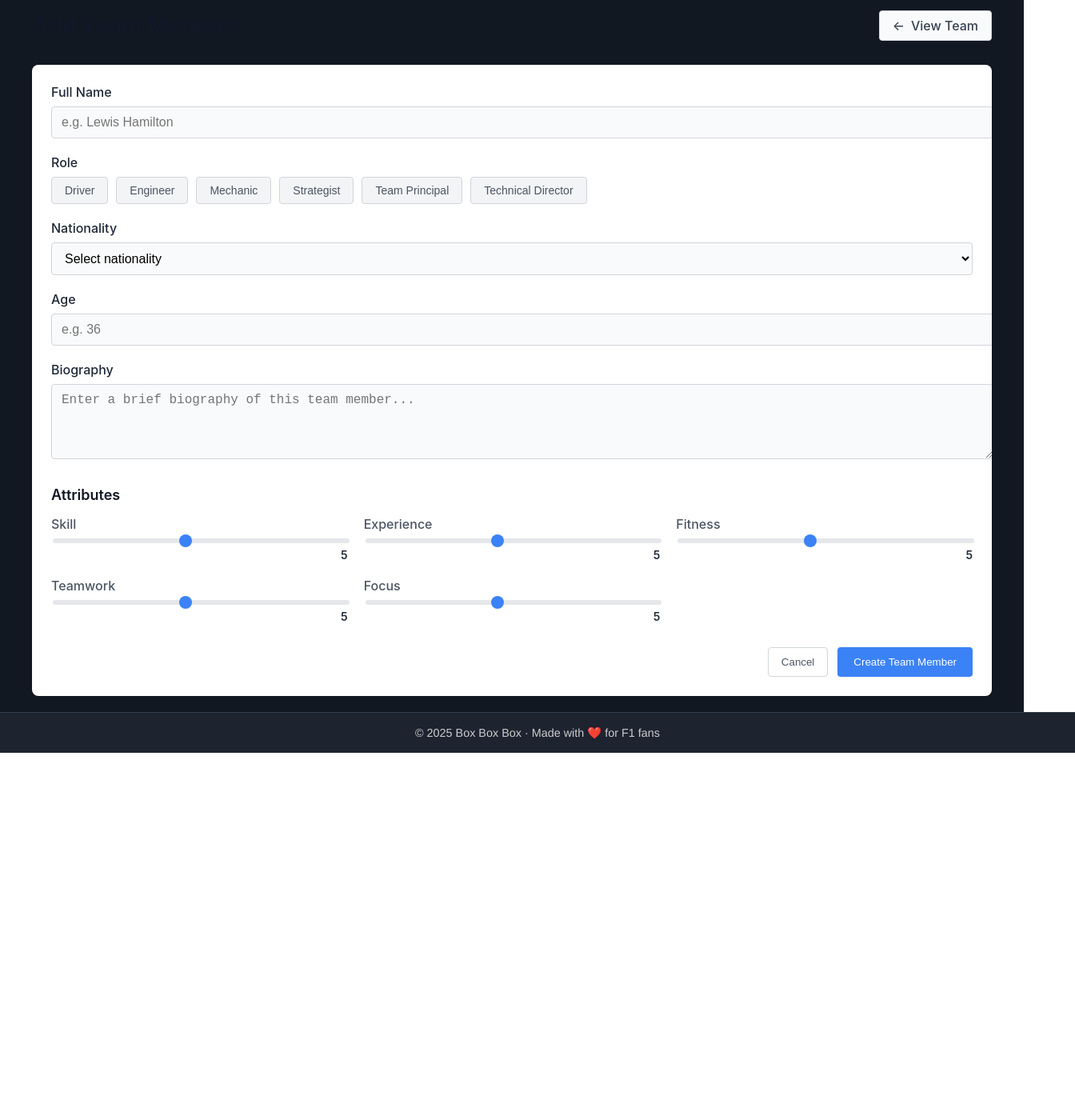
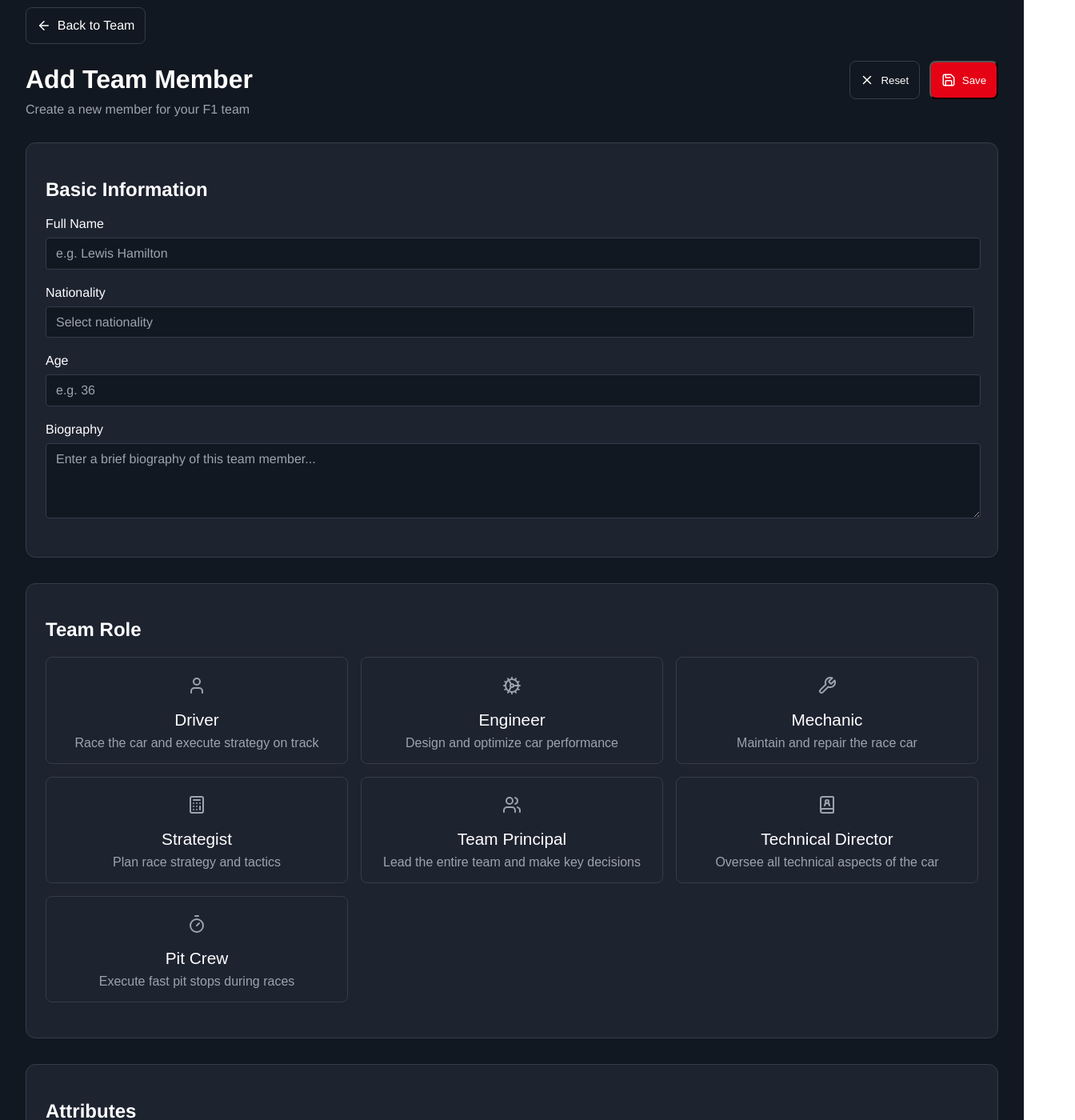
Before and after one commit to Ruhisawant/Box-Box-Box, a React (Vite) app: page /create in a window 1280 px wide. Shown: the part 80-1480 px from the top of the page at 80% size, 1344 px wide, since content can reach past the window. Before the commit the page ends 1021 px from the top, so only its background shows below. Built offline with nearby package versions, Linux system fonts and the light colour scheme.

Commit message:
Create member styling

```diff
--- a/src/App.css
+++ b/src/App.css
@@ -9,3 +9,48 @@ body {
   margin: 0;
   padding: 0;
 }
+
+.main-content {
+  padding: 1rem 2rem;
+  background-color: #121821;
+  color: white;
+}
+
+.container {
+  background-color: #1e2330;
+  padding: 1.5rem;
+  border-radius: 12px;
+  text-align: left;
+  border: 1px solid #333d4b;
+  margin-bottom: 2rem;
+}
+
+.btn {
+  display: inline-flex;
+  align-items: center;
+  gap: 0.5rem;
+  padding: 0.8rem 2rem;
+  border-radius: 8px;
+  text-decoration: none;
+  transition: all 0.3s ease;
+  cursor: pointer;
+}
+
+.btn.primary {
+  background-color: #e50215;
+  color: white;
+}
+
+.btn.primary:hover {
+  background-color: #c80b18;
+}
+
+.btn.secondary {
+  background-color: #121821;
+  border: 1px solid #333d4b;
+  color: white;
+}
+
+.btn.secondary:hover {
+  background-color: #0580ff;
+}
--- a/src/components/Footer.jsx
+++ b/src/components/Footer.jsx
@@ -8,7 +8,6 @@ function Footer() {
       textAlign: 'center',
       position: 'relative',
       bottom: 0,
-      width: '100%',
     },
     text: {
       fontSize: '0.9rem',
--- a/src/pages/CreateMember.css
+++ b/src/pages/CreateMember.css
@@ -1,65 +1,24 @@
-.create-team-member-container {
-  max-width: 1200px;
-  margin: 0 auto;
-  padding: 20px;
-  font-family: 'Inter', sans-serif;
-}
-
-.create-header {
+.header-content {
   display: flex;
   justify-content: space-between;
   align-items: center;
+  width: 100%;
   margin-bottom: 30px;
 }
 
-.create-header h1 {
-  font-size: 28px;
-  font-weight: 700;
-  color: #111827;
-  margin: 0;
+.header-text {
+  text-align: left;
+  left: 0;
 }
 
-.team-link {
-  display: inline-flex;
-  align-items: center;
-  padding: 8px 16px;
-  background-color: #f9fafb;
-  border: 1px solid #d1d5db;
-  border-radius: 4px;
-  color: #374151;
-  text-decoration: none;
-  font-weight: 500;
-  transition: all 0.2s;
+.header-actions {
+  display: flex;
+  gap: 0.75rem;
+  margin-left: auto;
 }
 
-.team-link:hover {
-  background-color: #f3f4f6;
-  border-color: #9ca3af;
-}
-
-.team-link::before {
-  content: "←";
-  margin-right: 8px;
-}
-
-.error-message {
-  background-color: #fee2e2;
-  color: #b91c1c;
-  padding: 12px;
-  border-radius: 4px;
-  margin-bottom: 20px;
-  font-weight: 500;
-}
-
-.team-member-layout {
-  background-color: #ffffff;
-  border-radius: 8px;
-  box-shadow: 0 1px 3px rgba(0, 0, 0, 0.1);
-  overflow: hidden;
-}
-
-.team-member-form {
-  padding: 24px;
+.btn.primary, .btn.secondary {
+  padding: 0.8rem;
 }
 
 .form-group {
@@ -70,20 +29,22 @@
   display: block;
   font-weight: 500;
   margin-bottom: 8px;
-  color: #1f2937;
+  color: #fff;
 }
 
 .form-group input[type="text"],
 .form-group input[type="number"],
 .form-group select,
 .form-group textarea {
-  width: 100%;
+  width: 98%;
   padding: 10px 12px;
-  border: 1px solid #d1d5db;
+  border: 1px solid #333d4b;
   border-radius: 4px;
-  background-color: #f9fafb;
+  background-color: #121821;
   font-size: 16px;
+  color: #9ca4ae;
   transition: border-color 0.2s, box-shadow 0.2s;
+  font-family: Helvetica;
 }
 
 .form-group input[type="text"]:focus,
@@ -92,52 +53,78 @@
 .form-group textarea:focus {
   outline: none;
   border-color: #60a5fa;
-  box-shadow: 0 0 0 2px rgba(96, 165, 250, 0.2);
 }
 
+.form-group input::placeholder,
+.form-group textarea::placeholder {
+  color: #9ca4ae;
+}
+
+.form-group select {
+  width: 99.6%;
+  appearance: none;
+}
+
+/* roles */
 .option-buttons {
-  display: flex;
-  flex-wrap: wrap;
-  gap: 10px;
+  display: grid;
+  grid-template-columns: repeat(3, 1fr);
+  gap: 1rem;
+  width: 100%;
 }
 
 .option-btn {
-  padding: 8px 16px;
-  background-color: #f3f4f6;
-  border: 1px solid #d1d5db;
-  border-radius: 4px;
-  font-size: 14px;
-  font-weight: 500;
-  color: #4b5563;
+  display: flex;
+  flex-direction: column;
+  align-items: center;
+  padding: 1rem;
+  background-color: #1e2330;
+  border: 1px solid #333d4b;
+  color: white;
+  border-radius: 8px;
   cursor: pointer;
-  transition: all 0.2s;
+  transition: all 0.2s ease;
+  text-align: center;
 }
 
 .option-btn:hover {
-  background-color: #e5e7eb;
+  border: 1px solid #ff1801;
 }
 
 .option-btn.selected {
-  background-color: #3b82f6;
-  border-color: #2563eb;
-  color: white;
+  background-color: #32242f;
+  border: 1px solid #ff1801;
 }
 
-.attributes-section {
-  margin-top: 30px;
+.role-icon {
+  margin-bottom: 0.5rem;
+  margin-top: 0.2rem;
+  color: #9ca4ae;
 }
 
-.attributes-section h3 {
-  font-size: 18px;
-  font-weight: 600;
-  margin-bottom: 16px;
-  color: #111827;
+.option-btn.selected .role-icon {
+  color: #ff1801;
+}
+
+.role-label {
+  font-size: 1.3rem;
+  margin-bottom: 0.5rem;
+}
+
+.role-description {
+  font-size: 1rem;
+  color: #9ca4ae;
+}
+
+/* Attributes */
+.attributes h2 {
+  margin-bottom: 20px;
 }
 
 .attribute-sliders {
   display: grid;
-  grid-template-columns: repeat(auto-fill, minmax(280px, 1fr));
-  gap: 20px;
+  grid-template-columns: repeat(3, 1fr);
+  gap: 24px;
 }
 
 .attribute-slider {
@@ -145,47 +132,50 @@
   flex-direction: column;
 }
 
+.attribute-label-row {
+  display: flex;
+  justify-content: space-between;
+  align-items: center;
+  margin-bottom: 6px;
+}
+
 .attribute-slider label {
   font-weight: 500;
-  margin-bottom: 6px;
-  color: #4b5563;
+  color: #fff;
+}
+
+.attribute-value {
+  font-weight: 600;
+  color: #ff1801;
+  font-size: 14px;
 }
 
 .attribute-slider input[type="range"] {
   width: 100%;
   margin-bottom: 6px;
-  -webkit-appearance: none;
   height: 6px;
-  background: #e5e7eb;
+  /* background: blue;  fix this */
   border-radius: 3px;
   outline: none;
 }
 
-.attribute-slider input[type="range"]::-webkit-slider-thumb {
-  -webkit-appearance: none;
+.attribute-slider input[type="range"]::-webkit-slider-thumb,
+.attribute-slider input[type="range"]::-moz-range-thumb {
   appearance: none;
   width: 16px;
   height: 16px;
-  background: #3b82f6;
+  background: #ff1801;
   border-radius: 50%;
   cursor: pointer;
 }
 
-.attribute-slider input[type="range"]::-moz-range-thumb {
-  width: 16px;
-  height: 16px;
-  background: #3b82f6;
-  border-radius: 50%;
-  cursor: pointer;
+.attribute-description {
+  font-size: 12px;
+  color: #9ca4ae;
+  margin-top: 6px;
 }
 
-.attribute-value {
-  font-weight: 600;
-  color: #1f2937;
-  font-size: 14px;
-  align-self: flex-end;
-}
-
+/* buttons */
 .button-group {
   display: flex;
   justify-content: flex-end;
@@ -227,31 +217,3 @@
   background-color: #9ca3af;
   cursor: not-allowed;
 }
-
-@media (max-width: 768px) {
-  .create-header {
-    flex-direction: column;
-    align-items: flex-start;
-    gap: 12px;
-  }
-
-  .option-buttons {
-    flex-direction: column;
-  }
-
-  .option-btn {
-    width: 100%;
-  }
-
-  .attribute-sliders {
-    grid-template-columns: 1fr;
-  }
-
-  .button-group {
-    flex-direction: column;
-  }
-
-  .cancel-btn, .submit-btn {
-    width: 100%;
-  }
-}
--- a/src/pages/CreateMember.jsx
+++ b/src/pages/CreateMember.jsx
@@ -1,5 +1,6 @@
 import { useState } from 'react';
 import { useNavigate, Link } from 'react-router-dom';
+import { Save, X, Timer, Calculator, ArrowLeft, User, Wrench, Users, BookUser, Cog } from 'lucide-react';
 import { supabase } from '../supabase';
 import './CreateMember.css';
 
@@ -10,30 +11,39 @@ function CreateMember() {
   const [nationality, setNationality] = useState('');
   const [age, setAge] = useState('');
   const [bio, setBio] = useState('');
-  const [isLoading, setIsLoading] = useState(false);
-  const [error, setError] = useState(null);
-  const [attributes, setAttributes] = useState({
-    skill: 5,
-    experience: 5,
-    fitness: 5,
-    teamwork: 5,
-    focus: 5,
-    aggression: 5,
-    technical: 5,
-    leadership: 5,
-    strategy: 5
-  });
-
-  // Role options
-  const roleOptions = ['Driver', 'Engineer', 'Mechanic', 'Strategist', 'Team Principal', 'Technical Director'];
+  const [attributes, setAttributes] = useState({});
 
   // Countries list
   const countries = [
-    "Argentina", "Australia", "Austria", "Belgium", "Brazil", "Canada", "China", "Denmark",
-    "Finland", "France", "Germany", "Hungary", "India", "Italy", "Japan", "Mexico",
-    "Monaco", "Netherlands", "New Zealand", "Norway", "Poland", "Portugal", "Russia", "Spain",
-    "Sweden", "Switzerland", "Thailand", "United Kingdom", "United States", "Venezuela"
+    "Argentina", "Australia", "Austria", "Belgium", "Brazil", "Canada", "China", "Denmark", "Finland", "France", "Germany",
+    "Hungary", "India", "Italy", "Japan", "Mexico", "Monaco", "Netherlands", "New Zealand", "Norway", "Poland", "Portugal",
+    "Russia", "Spain", "Sweden", "Switzerland", "Thailand", "United Kingdom", "United States", "Venezuela"
   ];
+
+  // Role options
+  const roleOptions = [
+    {label: 'Driver', description: 'Race the car and execute strategy on track', icon: <User className="role-icon" />},
+    {label: 'Engineer', description: 'Design and optimize car performance', icon: <Cog className="role-icon" />},
+    {label: 'Mechanic', description: 'Maintain and repair the race car', icon: <Wrench className="role-icon" />},
+    {label: 'Strategist', description: 'Plan race strategy and tactics', icon: <Calculator className="role-icon" />},
+    {label: 'Team Principal', description: 'Lead the entire team and make key decisions', icon: <Users className="role-icon" />},
+    {label: 'Technical Director', description: 'Oversee all technical aspects of the car', icon: <BookUser className="role-icon" />},
+    {label: 'Pit Crew', description: 'Execute fast pit stops during races', icon: <Timer className="role-icon" />}
+  ];
+
+  const attributeList = ['skill', 'experience', 'fitness', 'teamwork', 'focus', 'strategy', 'technical', 'leadership', 'aggression'];
+
+  const attributeDescriptions = {
+    skill: "Overall skill level in their specific role",
+    experience: "Years of experience and knowledge in F1",
+    fitness: "Physical condition and endurance",
+    teamwork: "Ability to work effectively with others",
+    focus: "Concentration and attention to detail",
+    strategy: "Race strategy planning and decision making",
+    technical: "Technical knowledge and problem-solving",
+    leadership: "Ability to lead and inspire the team",
+    aggression: "Racing aggression and overtaking ability",
+  };
 
   // Handle attribute change
   const handleAttributeChange = (attribute, value) => {
@@ -46,44 +56,7 @@ function CreateMember() {
   const handleSubmit = async (e) => {
     e.preventDefault();
 
-    if (!name || !role || !nationality || !age || !bio) {
-      setError('Please fill in all required fields');
-      return;
-    }
-
-    if (isNaN(Number(age)) || Number(age) < 16 || Number(age) > 80) {
-      setError('Age must be a number between 16 and 80');
-      return;
-    }
-
-    setIsLoading(true);
-    setError(null);
-
     try {
-      // Filter attributes based on role
-      const filteredAttributes = {
-        skill: attributes.skill,
-        experience: attributes.experience,
-        fitness: attributes.fitness,
-        teamwork: attributes.teamwork,
-        focus: attributes.focus
-      };
-
-      // Add role-specific attributes
-      if (role === 'Driver') {
-        filteredAttributes.aggression = attributes.aggression;
-      }
-      if (role === 'Engineer' || role === 'Mechanic' || role === 'Technical Director') {
-        filteredAttributes.technical = attributes.technical;
-      }
-      if (role === 'Strategist') {
-        filteredAttributes.strategy = attributes.strategy;
-      }
-      if (role === 'Team Principal' || role === 'Technical Director') {
-        filteredAttributes.leadership = attributes.leadership;
-      }
-
-      // Create new team member in Supabase
       const { data, error } = await supabase
         .from('team_members')
         .insert([
@@ -93,34 +66,29 @@ function CreateMember() {
             nationality,
             age: Number(age),
             bio,
-            attributes: filteredAttributes
+            attributes: attributes
           }
         ])
         .select();
-
-      if (error) throw error;
-
-      // Navigate to the team page to see all team members
       navigate('/team');
-
     } catch (error) {
-      setError('Failed to create team member: ' + error.message);
-    } finally {
-      setIsLoading(false);
+      'Failed to create team member: ' + error
     }
   };
 
-  const renderOptions = (options, currentValue, setter) => {
+  const renderRoleOptions = () => {
     return (
       <div className="option-buttons">
-        {options.map(option => (
+        {roleOptions.map(roleOption => (
           <button
-            key={option}
+            key={roleOption.label}
             type="button"
-            className={currentValue === option ? 'option-btn selected' : 'option-btn'}
-            onClick={() => setter(option)}
+            className={role === roleOption.label ? 'option-btn selected' : 'option-btn'}
+            onClick={() => setRole(roleOption.label)}
           >
-            {option}
+            <span className="role-icon">{roleOption.icon}</span>
+            <span className="role-label">{roleOption.label}</span>
+            <span className="role-description">{roleOption.description}</span>
           </button>
         ))}
       </div>
@@ -128,22 +96,34 @@ function CreateMember() {
   };
 
   return (
-    <div className="create-team-member-container">
-      <div className="create-header">
-        <h1>Add Team Member</h1>
-        <Link to="/team" className="team-link">View Team</Link>
+    <div className="main-content">
+      <Link to="/team" className="btn secondary"><ArrowLeft className='icon'/> Back to Team</Link>
+      <form onSubmit={handleSubmit}>
+
+      <div className="header-content">
+        <div className="header-text">
+          <h2>Add Team Member</h2>
+          <p>Create a new member for your F1 team</p>
+        </div>
+        <div className="header-actions">
+        <button
+          type="button" className="btn secondary"
+          onClick={() => {setName(''); setRole(''); setNationality(''); setAge(''); setBio(''); setAttributes({})}}
+        >
+          <X className="icon" /> Reset
+        </button>
+
+          <button type="submit" className="btn primary"><Save className="icon" /> Save</button>
+        </div>
       </div>
 
-      {error && <div className="error-message">{error}</div>}
+      <div className="basic-info container">
+        <h2>Basic Information</h2>
 
-      <div className="team-member-layout">
-        <form onSubmit={handleSubmit} className="team-member-form">
         <div className="form-group">
           <label htmlFor="name">Full Name</label>
           <input
-              type="text"
-              id="name"
-              value={name}
+            type="text" id="name" value={name}
             onChange={(e) => setName(e.target.value)}
             placeholder="e.g. Lewis Hamilton"
             required
@@ -151,15 +131,9 @@ function CreateMember() {
         </div>
 
         <div className="form-group">
-            <label>Role</label>
-            {renderOptions(roleOptions, role, setRole)}
-          </div>
-
-          <div className="form-group">
           <label htmlFor="nationality">Nationality</label>
           <select
-              id="nationality"
-              value={nationality}
+            id="nationality" value={nationality}
             onChange={(e) => setNationality(e.target.value)}
             required
           >
@@ -173,11 +147,7 @@ function CreateMember() {
         <div className="form-group">
           <label htmlFor="age">Age</label>
           <input
-              type="number"
-              id="age"
-              min="16"
-              max="80"
-              value={age}
+            type="number" id="age" min="16" max="80" value={age}
             onChange={(e) => setAge(e.target.value)}
             placeholder="e.g. 36"
             required
@@ -187,148 +157,52 @@ function CreateMember() {
         <div className="form-group">
           <label htmlFor="bio">Biography</label>
           <textarea
-              id="bio"
-              value={bio}
+            id="bio" rows={4} value={bio}
             onChange={(e) => setBio(e.target.value)}
             placeholder="Enter a brief biography of this team member..."
-              rows={4}
             required
           />
         </div>
-
-          <div className="form-group attributes-section">
-            <h3>Attributes</h3>
-
-            <div className="attribute-sliders">
-              <div className="attribute-slider">
-                <label>Skill</label>
-                <input
-                  type="range"
-                  min="1"
-                  max="10"
-                  value={attributes.skill}
-                  onChange={(e) => handleAttributeChange('skill', parseInt(e.target.value))}
-                />
-                <span className="attribute-value">{attributes.skill}</span>
       </div>
 
-              <div className="attribute-slider">
-                <label>Experience</label>
-                <input
-                  type="range"
-                  min="1"
-                  max="10"
-                  value={attributes.experience}
-                  onChange={(e) => handleAttributeChange('experience', parseInt(e.target.value))}
-                />
-                <span className="attribute-value">{attributes.experience}</span>
+      {/* Roles section */}
+      <div className="roles container">
+        <h2>Team Role</h2>
+        <div className="form-group">
+          {renderRoleOptions()}
+        </div>
       </div>
 
-              <div className="attribute-slider">
-                <label>Fitness</label>
+      {/* Attributes section */}
+      <div className="attributes container">
+        <h2>Attributes</h2>
+        <div className="attribute-sliders">
+          {attributeList.map((attr) => (
+            <div key={attr} className="attribute-slider">
+              <div className="attribute-label-row">
+                <label>{attr.charAt(0).toUpperCase() + attr.slice(1)}</label>
+                <span className="attribute-value">{attributes[attr]}</span>
+              </div>
               <input
-                  type="range"
-                  min="1"
-                  max="10"
-                  value={attributes.fitness}
-                  onChange={(e) => handleAttributeChange('fitness', parseInt(e.target.value))}
+                type="range" min="1" max="10"
+                value={attributes[attr]}
+                onChange={(e) => handleAttributeChange(attr, parseInt(e.target.value))}
               />
-                <span className="attribute-value">{attributes.fitness}</span>
+              <p className="attribute-description">{attributeDescriptions[attr]}</p>
             </div>
-
-              <div className="attribute-slider">
-                <label>Teamwork</label>
-                <input
-                  type="range"
-                  min="1"
-                  max="10"
-                  value={attributes.teamwork}
-                  onChange={(e) => handleAttributeChange('teamwork', parseInt(e.target.value))}
-                />
-                <span className="attribute-value">{attributes.teamwork}</span>
-              </div>
-
-              <div className="attribute-slider">
-                <label>Focus</label>
-                <input
-                  type="range"
-                  min="1"
-                  max="10"
-                  value={attributes.focus}
-                  onChange={(e) => handleAttributeChange('focus', parseInt(e.target.value))}
-                />
-                <span className="attribute-value">{attributes.focus}</span>
-              </div>
-
-              {/* Role-specific attributes */}
-              {role === 'Driver' && (
-                <div className="attribute-slider">
-                  <label>Aggression</label>
-                  <input
-                    type="range"
-                    min="1"
-                    max="10"
-                    value={attributes.aggression}
-                    onChange={(e) => handleAttributeChange('aggression', parseInt(e.target.value))}
-                  />
-                  <span className="attribute-value">{attributes.aggression}</span>
-                </div>
-              )}
-
-              {(role === 'Engineer' || role === 'Mechanic' || role === 'Technical Director') && (
-                <div className="attribute-slider">
-                  <label>Technical</label>
-                  <input
-                    type="range"
-                    min="1"
-                    max="10"
-                    value={attributes.technical}
-                    onChange={(e) => handleAttributeChange('technical', parseInt(e.target.value))}
-                  />
-                  <span className="attribute-value">{attributes.technical}</span>
-                </div>
-              )}
-
-              {(role === 'Team Principal' || role === 'Technical Director') && (
-                <div className="attribute-slider">
-                  <label>Leadership</label>
-                  <input
-                    type="range"
-                    min="1"
-                    max="10"
-                    value={attributes.leadership}
-                    onChange={(e) => handleAttributeChange('leadership', parseInt(e.target.value))}
-                  />
-                  <span className="attribute-value">{attributes.leadership}</span>
-                </div>
-              )}
-
-              {role === 'Strategist' && (
-                <div className="attribute-slider">
-                  <label>Strategy</label>
-                  <input
-                    type="range"
-                    min="1"
-                    max="10"
-                    value={attributes.strategy}
-                    onChange={(e) => handleAttributeChange('strategy', parseInt(e.target.value))}
-                  />
-                  <span className="attribute-value">{attributes.strategy}</span>
-                </div>
-              )}
+          ))}
         </div>
       </div>
 
       <div className="button-group">
-            <button type="button" className="cancel-btn" onClick={() => navigate('/team')}>
+            <button type="button" className="btn secondary" onClick={() => navigate('/team')}>
               Cancel
             </button>
-            <button type="submit" className="submit-btn" disabled={isLoading}>
-              {isLoading ? 'Creating...' : 'Create Team Member'}
+            <button type="submit" className="btn primary">
+              Create Team Member
             </button>
           </div>
       </form>
-      </div>
     </div>
   );
 }
--- a/src/pages/Home.css
+++ b/src/pages/Home.css
@@ -1,17 +1,11 @@
 /* Main Layout */
-.body {
-  padding: 1rem 2rem;
-  background-color: #121821;
-  color: white;
-}
-
 .home-top {
   display: flex;
   gap: 2rem;
   margin-bottom: 3rem;
 }
 
-.header-content {
+.home-header-content {
   flex: 2;
   display: flex;
   flex-direction: column;
@@ -23,83 +17,49 @@
   min-width: 250px;
 }
 
-h1 {
+.home-header-content h1 {
   font-size: 3.5rem;
   font-weight: 600;
   margin-bottom: 1rem;
 }
 
-h1 span {
+.home-header-content h1 span {
   color: #ff1801;
 }
 
-p {
+.home-header-content p {
   font-size: 1.2rem;
   color: #9ca4ae;
 }
 
-/* Buttons Section */
-.buttons {
+/* Buttons */
+.home-buttons {
   display: flex;
   gap: 1rem;
   margin-top: 1rem;
 }
 
-.btn {
-  display: inline-flex;
-  align-items: center;
-  gap: 0.5rem;
-  padding: 0.7rem 1.8rem;
-  border-radius: 8px;
-  text-decoration: none;
-  transition: all 0.3s ease;
-  cursor: pointer;
+/* Sections */
+.home-members-section {
+  display: flex;
+  flex-direction: column;
+  margin-bottom: 1rem;
 }
 
-.btn.primary {
-  background-color: #e50215;
-  color: white;
-}
-
-.btn.primary:hover {
-  background-color: #c80b18;
-}
-
-.btn.secondary {
-  border: 1px solid #333d4b;
-  color: white;
-}
-
-.btn.secondary:hover {
-  background-color: #0580ff;
-}
-
-/* Sections */
-.container {
-  background-color: #1e2330;
-  padding: 1.5rem;
-  border-radius: 12px;
-  text-align: center;
-  border: 1px solid #333d4b;
-}
-
-.members-section {
-  margin-bottom: 3rem;
-}
-
-.members-section .container {
-  display: flex;
-  flex-direction: column;
-  align-items: center;
-  gap: 1.5rem;
-}
-
-.title {
+.home-members-section .title {
   display: flex;
   justify-content: space-between;
   align-items: center;
   margin-bottom: 1rem;
   width: 100%;
+}
+
+.home-members-section .container {
+  display: flex;
+  flex-direction: column;
+  align-items: center;
+  gap: 1.5rem;
+  margin-top: 1rem;
 }
 
 .title h2 {
@@ -124,7 +84,7 @@ p {
 }
 
 /* Features Section */
-.features-section {
+.home-features-section {
   display: grid;
   grid-template-columns: repeat(auto-fit, minmax(280px, 1fr));
   gap: 2rem;
@@ -133,7 +93,6 @@ p {
 .card {
   padding: 1.5rem;
   border-radius: 12px;
-  text-align: start;
   transition: transform 0.2s ease, box-shadow 0.2s ease;
 }
 
```
Also changed, not shown: src/pages/Home.jsx (+5 -5 lines). Lines whose indentation alone changed are shown as unchanged.
